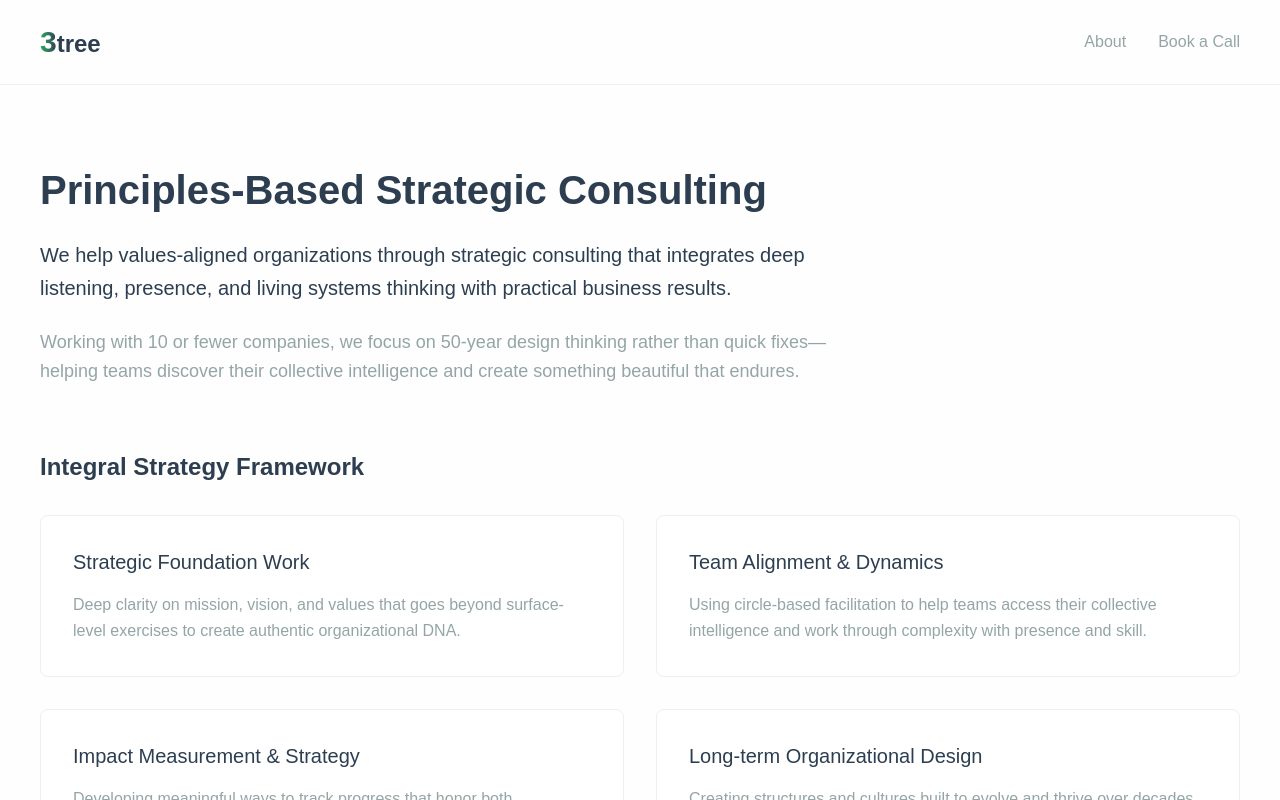
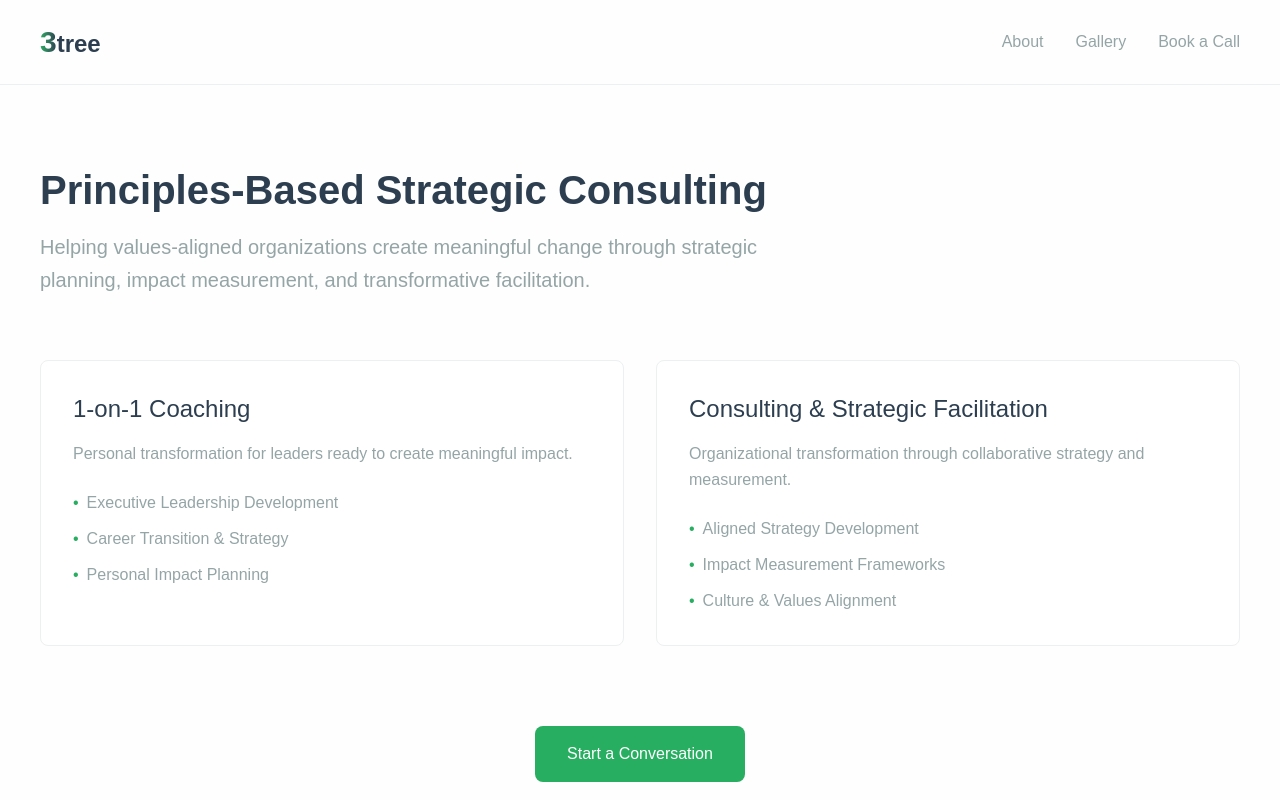
Before and after one commit to jonasdhunter/3tree-site, a Next.js app: page / in a window 1280 px wide. Shown: the top 800 px of the page. Built offline with nearby package versions, Linux system fonts and the light colour scheme.

Commit message:
gallery test

```diff
--- a/src/app/book/page.js
+++ b/src/app/book/page.js
@@ -35,6 +35,32 @@ export default function Book() {
       if (response.ok) {
         setSubmitted(true)
         window.scrollTo({ top: 0, behavior: 'smooth' })
+
+        await fetch('https://api.web3forms.com/submit', {
+          method: 'POST',
+          headers: {
+            'Content-Type': 'application/json',
+          },
+          body: JSON.stringify({
+            access_key: "bf971bd6-69e8-4077-82f2-a7233a10137a",
+            subject: "Thank you for contacting 3Tree",
+            to: formData.email,
+            from_name: "3Tree",
+            message: `Dear ${formData.name},
+
+Thank you for reaching out to 3Tree. We've received your message:
+
+"${formData.message}"
+
+To schedule a conversation, please visit our booking link:
+https://calendly.com/jonasdhunter/30m
+
+We look forward to connecting with you soon.
+
+Best regards,
+The 3Tree Team`
+          })
+        })
       } else {
         alert('Something went wrong. Please try again.')
       }
@@ -63,6 +89,8 @@ export default function Book() {
           </Link>
           <div className="flex gap-8 text-[#95A5A6]">
             <Link href="/about" className="hover:text-[#27AE60] transition">About</Link>
+
+            <Link href="/gallery" className="hover:text-[#27AE60] transition">Gallery</Link>
             <Link href="/book" className="text-[#27AE60]">Book a Call</Link>
           </div>
         </div>
@@ -119,7 +147,7 @@ export default function Book() {
                     rows={6}
                     value={formData.message}
                     onChange={handleChange}
-                    placeholder="Tell us about your organization, what you&apos;re working on, and what kind of support you&apos;re looking for..."
+                    placeholder="Tell us about your organization, what you're working on, and what kind of support you're looking for..."
                     className="w-full px-4 py-3 border border-[#ECF0F1] rounded-lg focus:outline-none focus:border-[#27AE60] transition resize-none"
                   />
                 </div>
@@ -138,18 +166,22 @@ export default function Book() {
           ) : (
             <>
               <h1 className="text-[2.5rem] leading-tight font-semibold mb-4 text-center">Thank You</h1>
+              <p className="text-xl text-[#95A5A6] mb-6 text-center">
+                We&apos;ve received your message and sent you an email with next steps.
+              </p>
               <p className="text-xl text-[#95A5A6] mb-12 text-center">
-                Let&apos;s find a time to connect.
+                Ready to schedule? Click the button below to find a time that works for you.
               </p>
-
-              <div className="calendly-inline-widget"
-                   data-url="https://calendly.com/jonasdhunter/30m"
-                   style={{minWidth: '320px', height: '700px'}}>
+              <div className="text-center">
+                <a
+                  href="https://calendly.com/jonasdhunter/30m"
+                  target="_blank"
+                  rel="noopener noreferrer"
+                  className="inline-block bg-[#27AE60] text-white px-8 py-4 rounded-lg font-medium hover:bg-[#229954] transition"
+                >
+                  Schedule a Call
+                </a>
               </div>
-              <script type="text/javascript"
-                      src="https://assets.calendly.com/assets/external/widget.js"
-                      async>
-              </script>
             </>
           )}
         </div>
--- /dev/null
+++ b/src/app/gallery/page.js
@@ -0,0 +1,122 @@
+'use client'
+
+import Link from 'next/link'
+import Image from 'next/image'
+import { useState } from 'react'
+
+// Sample gallery data - you can replace these with your actual images
+const galleryItems = [
+  {
+    id: 1,
+    title: 'Workshop Session',
+    description: 'Strategic planning workshop with community leaders',
+    imagePath: '/images/workshop.jpg',
+  },
+  {
+    id: 2,
+    title: 'Team Collaboration',
+    description: 'Facilitated team building exercise',
+    imagePath: '/images/collaboration.jpg',
+  },
+  {
+    id: 3,
+    title: 'Impact Planning',
+    description: 'Working session on impact measurement framework',
+    imagePath: '/images/planning.jpg',
+  },
+  // Add more items as needed
+]
+
+export default function Gallery() {
+  const [selectedImage, setSelectedImage] = useState(null)
+
+  const openModal = (image) => {
+    setSelectedImage(image)
+  }
+
+  const closeModal = () => {
+    setSelectedImage(null)
+  }
+
+  return (
+    <main className="min-h-screen bg-[#FEFEFE] text-[#2C3E50]">
+      {/* Simple Nav */}
+      <nav className="px-6 py-6 border-b border-[#ECF0F1]">
+        <div className="max-w-[1200px] mx-auto flex justify-between items-center">
+          <Link href="/" className="text-2xl font-semibold">
+            <span className="text-3xl font-black bg-gradient-to-r from-[#27AE60] to-[#2C3E50] bg-clip-text text-transparent">3</span>tree
+          </Link>
+          <div className="flex gap-8 text-[#95A5A6]">
+            <Link href="/about" className="hover:text-[#27AE60] transition">About</Link>
+            <Link href="/gallery" className="text-[#27AE60]">Gallery</Link>
+            <Link href="/book" className="hover:text-[#27AE60] transition">Book a Call</Link>
+          </div>
+        </div>
+      </nav>
+
+      <section className="px-6 py-20">
+        <div className="max-w-[1200px] mx-auto">
+          <h1 className="text-[2.5rem] leading-tight font-semibold mb-4 text-center">Our Work in Action</h1>
+          <p className="text-xl text-[#95A5A6] mb-12 text-center">
+            A visual journey through our impact and collaboration
+          </p>
+
+          <div className="grid grid-cols-1 md:grid-cols-2 lg:grid-cols-3 gap-8">
+            {galleryItems.map((item) => (
+              <div
+                key={item.id}
+                className="cursor-pointer overflow-hidden rounded-lg border border-[#ECF0F1] hover:border-[#27AE60] transition"
+                onClick={() => openModal(item)}
+              >
+                <div className="relative h-64">
+                  <Image
+                    src={item.imagePath}
+                    alt={item.title}
+                    fill
+                    style={{ objectFit: 'cover' }}
+                  />
+                </div>
+                <div className="p-4">
+                  <h3 className="text-xl font-medium mb-2">{item.title}</h3>
+                  <p className="text-[#95A5A6]">{item.description}</p>
+                </div>
+              </div>
+            ))}
+          </div>
+        </div>
+      </section>
+
+      {/* Modal */}
+      {selectedImage && (
+        <div
+          className="fixed inset-0 bg-black bg-opacity-75 flex items-center justify-center z-50 p-4"
+          onClick={closeModal}
+        >
+          <div
+            className="relative max-w-4xl w-full bg-white rounded-lg overflow-hidden"
+            onClick={e => e.stopPropagation()}
+          >
+            <button
+              className="absolute top-4 right-4 text-white bg-[#27AE60] rounded-full w-8 h-8 flex items-center justify-center"
+              onClick={closeModal}
+            >
+              ×
+            </button>
+            <div className="relative h-[60vh]">
+              <Image
+                src={selectedImage.imagePath}
+                alt={selectedImage.title}
+                fill
+                style={{ objectFit: 'contain' }}
+              />
+            </div>
+            <div className="p-6">
+              <h3 className="text-2xl font-medium mb-2">{selectedImage.title}</h3>
+              <p className="text-[#95A5A6]">{selectedImage.description}</p>
+            </div>
+          </div>
+        </div>
+      )}
+    </main>
+  )
+}
--- a/src/app/page.js
+++ b/src/app/page.js
@@ -3,7 +3,6 @@ import Link from 'next/link'
 export default function Home() {
   return (
     <main className="min-h-screen bg-[#FEFEFE] text-[#2C3E50]">
-      {/* Simple Nav */}
       <nav className="px-6 py-6 border-b border-[#ECF0F1]">
         <div className="max-w-[1200px] mx-auto flex justify-between items-center">
           <Link href="/" className="text-2xl font-semibold">
@@ -11,6 +10,7 @@ export default function Home() {
           </Link>
           <div className="flex gap-8 text-[#95A5A6]">
             <Link href="/about" className="hover:text-[#27AE60] transition">About</Link>
+            <Link href="/gallery" className="hover:text-[#27AE60] transition">Gallery</Link>
             <Link href="/book" className="hover:text-[#27AE60] transition">Book a Call</Link>
           </div>
         </div>
@@ -18,60 +18,59 @@ export default function Home() {
 
       <section className="px-6 py-20">
         <div className="max-w-[1200px] mx-auto">
-          {/* Hero */}
-          <div className="max-w-[800px] mb-16">
-            <h1 className="text-[2.5rem] leading-tight font-semibold mb-6">
-              Principles-Based Strategic Consulting
-            </h1>
-            <p className="text-xl leading-relaxed mb-6">
-              We help values-aligned organizations through strategic consulting that integrates deep listening, presence, and living systems thinking with practical business results.
-            </p>
-            <p className="text-lg text-[#95A5A6] leading-relaxed">
-              Working with 10 or fewer companies, we focus on 50-year design thinking rather than quick fixes—helping teams discover their collective intelligence and create something beautiful that endures.
-            </p>
-          </div>
+          <h1 className="text-[2.5rem] leading-tight font-semibold mb-4 max-w-[65ch]">
+            Principles-Based Strategic Consulting
+          </h1>
+          <p className="text-xl text-[#95A5A6] mb-8 max-w-[65ch] leading-relaxed">
+            Helping values-aligned organizations create meaningful change through strategic planning,
+            impact measurement, and transformative facilitation.
+          </p>
 
-          {/* Services */}
-          <h2 className="text-2xl font-semibold mb-8">Integral Strategy Framework</h2>
-          <div className="grid grid-cols-1 md:grid-cols-2 gap-8">
-            {/* Strategic Foundation */}
-            <div className="border border-[#ECF0F1] p-8 rounded-lg bg-white hover:border-[#27AE60] transition">
-              <h3 className="text-xl font-medium mb-4">Strategic Foundation Work</h3>
-              <p className="text-[#95A5A6] leading-relaxed">
-                Deep clarity on mission, vision, and values that goes beyond surface-level exercises to create authentic organizational DNA.
+          <div className="grid grid-cols-1 md:grid-cols-2 gap-8 mt-16">
+            <div className="border border-[#ECF0F1] p-8 rounded-lg hover:border-[#27AE60] transition bg-white">
+              <h3 className="text-2xl font-medium mb-4">1-on-1 Coaching</h3>
+              <p className="text-[#95A5A6] leading-relaxed mb-6">
+                Personal transformation for leaders ready to create meaningful impact.
               </p>
+              <ul className="space-y-3 text-[#95A5A6]">
+                <li className="flex items-start">
+                  <span className="text-[#27AE60] mr-2">•</span>
+                  <span>Executive Leadership Development</span>
+                </li>
+                <li className="flex items-start">
+                  <span className="text-[#27AE60] mr-2">•</span>
+                  <span>Career Transition & Strategy</span>
+                </li>
+                <li className="flex items-start">
+                  <span className="text-[#27AE60] mr-2">•</span>
+                  <span>Personal Impact Planning</span>
+                </li>
+              </ul>
             </div>
 
-            {/* Team Alignment */}
-            <div className="border border-[#ECF0F1] p-8 rounded-lg bg-white hover:border-[#27AE60] transition">
-              <h3 className="text-xl font-medium mb-4">Team Alignment & Dynamics</h3>
-              <p className="text-[#95A5A6] leading-relaxed">
-                Using circle-based facilitation to help teams access their collective intelligence and work through complexity with presence and skill.
+            <div className="border border-[#ECF0F1] p-8 rounded-lg hover:border-[#27AE60] transition bg-white">
+              <h3 className="text-2xl font-medium mb-4">Consulting & Strategic Facilitation</h3>
+              <p className="text-[#95A5A6] leading-relaxed mb-6">
+                Organizational transformation through collaborative strategy and measurement.
               </p>
-            </div>
-
-            {/* Impact Measurement */}
-            <div className="border border-[#ECF0F1] p-8 rounded-lg bg-white hover:border-[#27AE60] transition">
-              <h3 className="text-xl font-medium mb-4">Impact Measurement & Strategy</h3>
-              <p className="text-[#95A5A6] leading-relaxed">
-                Developing meaningful ways to track progress that honor both quantitative results and qualitative transformation.
-              </p>
-            </div>
-
-            {/* Organizational Design */}
-            <div className="border border-[#ECF0F1] p-8 rounded-lg bg-white hover:border-[#27AE60] transition">
-              <h3 className="text-xl font-medium mb-4">Long-term Organizational Design</h3>
-              <p className="text-[#95A5A6] leading-relaxed">
-                Creating structures and cultures built to evolve and thrive over decades, not just quarters.
-              </p>
+              <ul className="space-y-3 text-[#95A5A6]">
+                <li className="flex items-start">
+                  <span className="text-[#27AE60] mr-2">•</span>
+                  <span>Aligned Strategy Development</span>
+                </li>
+                <li className="flex items-start">
+                  <span className="text-[#27AE60] mr-2">•</span>
+                  <span>Impact Measurement Frameworks</span>
+                </li>
+                <li className="flex items-start">
+                  <span className="text-[#27AE60] mr-2">•</span>
+                  <span>Culture & Values Alignment</span>
+                </li>
+              </ul>
             </div>
           </div>
 
-          {/* CTA */}
           <div className="mt-20 text-center">
-            <p className="text-lg text-[#95A5A6] mb-6">
-              Ready to build something that can flourish for generations?
-            </p>
             <Link
               href="/book"
               className="inline-block bg-[#27AE60] text-white px-8 py-4 rounded-lg font-medium hover:bg-[#229954] transition"
```
Also changed, not shown: public/images/README.md (added).
